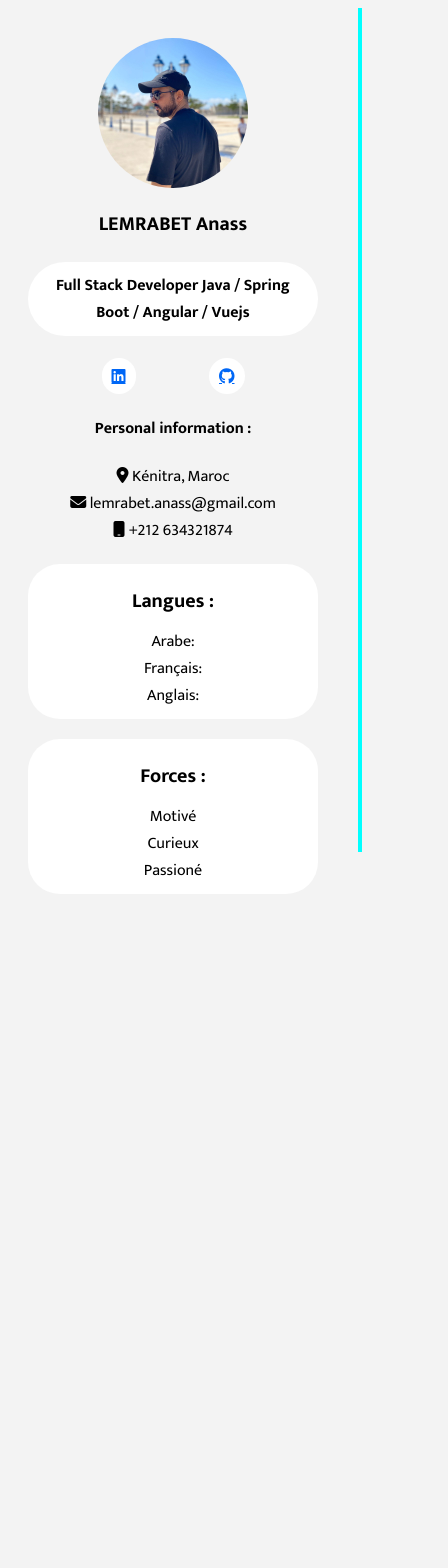
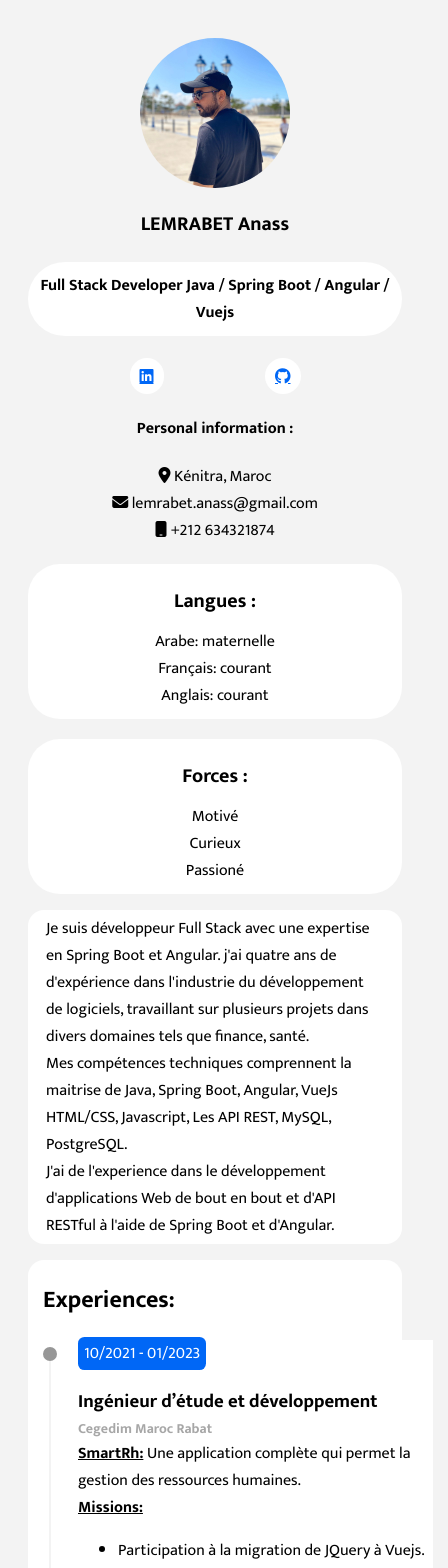
Before and after one commit to lemrabetAnass/angular-cv, an Angular app: page / in a window 390 px wide. Shown: the top 1568 px of the page, 448 px wide, since content can reach past the window. Before the commit the page ends 894 px from the top, so only its background shows below. Built offline with nearby package versions, Linux system fonts and the light colour scheme.

Commit message:
fix responsiveness & add time-line component & use @Input to inject data to children

```diff
--- a/src/app/app.component.css
+++ b/src/app/app.component.css
@@ -1,20 +1,44 @@
 .container {
-    height: 100vh;
+    /* height: 100vh; */
     width: 100%;
 }
 
 .contact-info {
     /*min-width: 290px;*/
     width: 290px;
+    display: inline-block;
 }
 
 .other-info {
-    flex-grow: 1;
-    height: 100%;
-    background-color: aqua;
+    /* flex-grow: 1; */
+    /* height: 100%; */
+    width: calc(100vw - 410px);
+    float: right;
+}
+
+@media only screen and (max-width: 850px) {
+    .contact-info {
+        /* min-width: none; */
+        width: 100%;
+    }
+    .other-info {
+        width: 100%;
+        float: none;
+    }
 }
 
 .margin-rl {
     margin-right: 20px;
     margin-left: 20px;
 }
+
+.padding-rl {
+    padding: O 20px;
+}
+
+.time-line-section {
+    /* padding: 0 15px; */
+    width: 50%;
+    min-width: 420px;
+    flex-grow: 1;
+}
--- a/src/app/app.component.html
+++ b/src/app/app.component.html
@@ -1,7 +1,28 @@
 <router-outlet></router-outlet>
-<div class="container" style="display: flex;">
+
+<div class="container" >
   <div class="contact-info margin-rl">
-    <app-contact-info></app-contact-info>
+    <app-contact-info [data]="data"></app-contact-info>
   </div>
-  <div class="other-info margin-rl"></div>
+  <div class="other-info margin-rl ">
+    <div style="width: 100%;border-radius: 1em;" class="light-background">
+      <p style="padding: 5px 18px" [innerHTML]="data.bio"></p>
+    </div>
+
+    <div class="light-background" style="width: 100%; display: flex; flex-wrap: wrap;border-radius: 1em;">
+      <div class="time-line-section">
+        <div style="padding: 0 15px;">
+          <h2>Experiences:</h2>
+          <app-time-line *ngFor="let experience of data.experiences" [data]="experience"></app-time-line>
+        </div>
+      </div>
+      <div class="time-line-section">
+        <div style="padding: 0 15px;">
+          <h2>Education:</h2>
+          <app-time-line *ngFor="let education of data.educations" [data]="education"></app-time-line>
+        </div>
+      </div>
+    </div>
+
+  </div>
 </div>
--- a/src/app/app.component.ts
+++ b/src/app/app.component.ts
@@ -7,4 +7,148 @@ import { Component } from '@angular/core';
 })
 export class AppComponent {
   title = 'html-cv';
+  data = {
+    firstName: 'Anass',
+    lastName: 'LEMRABET',
+    profile: 'Full Stack Developer Java / Spring Boot / Angular / Vuejs',
+    bio: `Je suis développeur Full Stack avec une expertise en Spring Boot et Angular.
+    j'ai quatre ans de d'expérience dans l'industrie du développement de logiciels,
+    travaillant sur plusieurs projets dans divers domaines tels que finance, santé. <br>
+    Mes compétences techniques comprennent la maitrise de Java, Spring Boot, Angular,
+    VueJs HTML/CSS, Javascript, Les API REST, MySQL, PostgreSQL. <br>
+    J'ai de l'experience dans le développement d'applications Web de bout en bout et
+    d'API RESTful à l'aide de Spring Boot et d'Angular. `,
+    email: 'lemrabet.anass@gmail.com',
+    address: 'Kénitra, Maroc',
+    phone: '+212 634321874',
+    languages: [
+      {name: 'Arabe', level : 'maternelle'},
+      {name: 'Français', level: 'courant'},
+      {name: 'Anglais', level: 'courant'}
+    ],
+    softSkills: [
+      'Motivé',
+      'Curieux',
+      'Passioné'
+    ],
+    experiences: [
+      {
+        type: "work",
+        startDate: new Date(2021, 9, 1),
+        endDate: new Date(2023, 0, 29),
+        roleName: 'Ingénieur d’étude et développement',
+        companyName: 'Cegedim Maroc',
+        companyAddress: 'Rabat',
+        projects: [
+          {
+            name: 'SmartRh',
+            description: 'Une application complète qui permet la gestion des ressources humaines.',
+            missions: [
+              'Participation à la migration de JQuery à Vuejs.',
+              'Participation à la maintenance de l’application.',
+              'Tests unitaires.'
+            ],
+            technologies: [
+              'VueJs2', 'jQuery', 'Jest Unit Testing'
+            ]
+          }
+        ]
+      },
+      {
+        type: "work",
+        startDate: new Date(2019, 2, 1),
+        endDate: new Date(2021, 8, 29),
+        roleName: 'Développeur full stack Spring/Angular',
+        companyName: 'Elhouti & Co',
+        companyAddress: 'Kénitra, Maroc',
+        projects: [
+          {
+            name: 'VitalSoft',
+            description: 'Application SAAS pour la gestion des pharmacies.',
+            missions: [
+              'Participation aux différentes phases de développement.',
+              'Développement des services web REST avec Spring et Front-End avec Angular.',
+              'Tests unitaires, tests d’intégrations avec Junit et tests end-to-end.'
+            ],
+            technologies: [
+              'Jhipster', 'Spring Boot', 'Angular 8', 'PostgreSQL', 'RxJs', 'PrimeNg', 'Integration test', 'e2e test'
+            ]
+          },
+          {
+            name: 'TailoSoft',
+            description: 'Application Web de la société.',
+            missions: [
+              'Refonte du site web.',
+              'Assurer la responsiveness du site web.',
+              'Intégrer un chatbot Messenger.'
+            ],
+            technologies: [
+              'Angular 8', 'CSS'
+            ]
+          },
+          {
+            name: 'SBSwissBusiness',
+            description: 'Application web pour un fiduciaire en Suisse',
+            missions: [
+              'Développement des services web REST avec Spring et Front-End avec Angular.',
+              'Migration de la base de données.',
+              'Tests unitaires, tests d’intégrations avec Junit et tests e2e.'
+            ],
+            technologies: [
+              'Microservice Architecture', 'Java', 'JHipster', 'Spring Boot', 'RestFul API',
+              'RxJs', 'PrimeNg', 'SQL', 'Inegration Tests', 'E2e Tests'
+            ]
+          }
+        ]
+      },
+      /* {
+        type: 'internship',
+        startDate: new Date(2018, 10, 1),
+        endDate: new Date(2019, 2, 29),
+        roleName: 'Stage - Développeur full stack',
+        companyName: 'Mounchaat',
+        companyAddress: 'Kenitra, Maroc',
+        projects: [
+          {
+            missions: [
+              'Développement des applications web.'
+            ],
+            technologies: [
+              'VueJs2', 'jQuery', 'Jest Unit Testing'
+            ]
+          }
+        ]
+      } */
+    ],
+    educations: [
+      {
+        type: "study",
+        startDate: new Date(2016, 9, 1),
+        endDate: new Date(2018, 10, 1),
+        name: 'Master spécialisé en Génie Logiciel pour le Cloud',
+        universityName: 'Université Ibn Tofail',
+        universityAddress: 'Kenitra, Maroc'
+      },
+      {
+        type: "study",
+        startDate: new Date(2013, 9, 1),
+        endDate: new Date(2015, 10, 1),
+        name: 'Licence fondamentale en Ingénierie des Systèmes d’Information.',
+        universityName: 'Université Ibn Tofail',
+        universityAddress: 'Kenitra, Maroc'
+      },
+      {
+        type: "study",
+        startDate: new Date(2011, 9, 1),
+        endDate: new Date(2013, 10, 1),
+        name: 'DEUG en Sciences Mathématiques et Informatiques',
+        universityName: 'Université Ibn Tofail',
+        universityAddress: 'Kenitra, Maroc'
+      }
+    ]
+  }
+
+  haha(value: any) {
+    console.log("value : ", value);
+  }
 }
--- a/src/app/app.module.ts
+++ b/src/app/app.module.ts
@@ -4,11 +4,13 @@ import { BrowserModule } from '@angular/platform-browser';
 import { AppRoutingModule } from './app-routing.module';
 import { AppComponent } from './app.component';
 import { ContactInfoComponent } from './contact-info/contact-info.component';
+import { TimeLineComponent } from './time-line/time-line.component';
 
 @NgModule({
   declarations: [
     AppComponent,
-    ContactInfoComponent
+    ContactInfoComponent,
+    TimeLineComponent
   ],
   imports: [
     BrowserModule,
--- a/src/app/contact-info/contact-info.component.css
+++ b/src/app/contact-info/contact-info.component.css
@@ -22,9 +22,6 @@
     margin-bottom: 10px;
 }
 
-.light-background {
-    background-color: #ffffff;
-}
 
 .link-color {
     color: #0067f6;
--- a/src/app/contact-info/contact-info.component.html
+++ b/src/app/contact-info/contact-info.component.html
@@ -1,10 +1,10 @@
 <div class="container-info">
     <div class="image-container">
         <img class="rounded" src="../../assets/images/anass_img.jpeg" alt="">
-        <h3 class="name-style">LEMRABET Anass</h3>
+        <h3 class="name-style">{{data.lastName?.toUpperCase()}} {{ data.firstName?.charAt(0).toUpperCase() + data.firstName?.slice(1).toLowerCase() }}</h3>
     </div>
     <div>
-        <h4 class="badge-pill light-background">Full Stack Developer Java / Spring Boot / Angular / Vuejs</h4>
+        <h4 class="badge-pill light-background">{{ data.profile }}</h4>
     </div>
     <div style="display:flex;justify-content: space-evenly;">
         <a href="https://www.linkedin.com/in/anass-lemrabet-512a68113/" class="fa-brands fa-linkedin badge-pill light-background link-color"></a>
@@ -14,30 +14,26 @@
         <h4>Personal information :</h4>
         <div>
             <div>
-                <i class="fa-solid fa-location-dot"></i><span> Kénitra, Maroc</span>
+                <i class="fa-solid fa-location-dot"></i><span> {{ data.address }}</span>
             </div>
             <div>
-                <i class="fa-solid fa-envelope"></i><span> lemrabet.anass@gmail.com</span>
+                <i class="fa-solid fa-envelope"></i><span> {{ data.email }}</span>
             </div>
             <div>
-                <i class="fa-solid fa-mobile"></i><span> +212 634321874</span>
+                <i class="fa-solid fa-mobile"></i><span> {{ data.phone }}</span>
             </div>
         </div>
     </div>
     <div class="language-container light-background">
         <h4 class="name-style">Langues :</h4>
         <div class="language-style">
-            <span>Arabe: </span>
-            <span>Français: </span>
-            <span>Anglais: </span>
+            <span *ngFor="let language of data.languages">{{ language.name }}: {{ language.level }}</span>
         </div>
     </div>
     <div class="language-container light-background">
         <h4 class="name-style">Forces :</h4>
         <div class="language-style">
-            <span>Motivé</span>
-            <span>Curieux</span>
-            <span>Passioné</span>
+            <span *ngFor="let item of data.softSkills">{{ item }}</span>
         </div>
     </div>
 </div>
--- a/src/app/contact-info/contact-info.component.ts
+++ b/src/app/contact-info/contact-info.component.ts
@@ -1,4 +1,4 @@
-import { Component } from '@angular/core';
+import { Component, Input } from '@angular/core';
 
 @Component({
   selector: 'app-contact-info',
@@ -7,4 +7,6 @@ import { Component } from '@angular/core';
 })
 export class ContactInfoComponent {
 
+  @Input()
+  data: any;
 }
--- /dev/null
+++ b/src/app/time-line/time-line.component.css
@@ -0,0 +1,42 @@
+.vertical-line {
+    position: absolute;
+    border-left: 2px solid #f3f3f3;
+    height: 100%;
+    margin: 0 6px;
+    top: 21px;
+  }
+
+  .dot {
+    position:absolute;
+    top: 7px;
+    height: 14px;
+    width: 14px;
+    background-color: #979797;
+    border-radius: 50%;
+    display: inline-block;
+  }
+
+  .content {
+    margin-left: 35px;
+  }
+
+  .date-style {
+    display: inline;
+    padding: 3px 6px;
+    border-radius: 0.4em;
+    background-color: #0067f6;
+    color: white;
+    margin-bottom: 0px;
+  }
+
+  .local-style {
+    color:#a7a7a7;
+    margin-top: 0px;
+    margin-bottom: 0px;
+    font-size: 14px;
+  }
+
+  .project-title {
+    font-weight: bold;
+    text-decoration: underline;
+  }
--- /dev/null
+++ b/src/app/time-line/time-line.component.html
@@ -0,0 +1,24 @@
+<div class="light-background" style="position: relative;">
+    <div class="dot"></div>
+    <div class="vertical-line"></div>
+    <div class="content">
+        <div class="date-style"><span>{{ data.startDate | date: 'MM/yyyy'}} - {{ data.endDate | date: 'MM/yyyy'}}</span></div>
+
+        <h3 *ngIf="data.type==='work'" style="margin-bottom: 0px;">{{ data.roleName }}</h3>
+        <h3 *ngIf="data.type==='study'" style="margin-bottom: 0px;">{{ data.name }}</h3>
+
+        <h4 *ngIf="data.type==='work'" class="local-style">{{ data.companyName }} {{ data.companyAddress }}</h4>
+        <h4 *ngIf="data.type==='study'" class="local-style">{{ data.universityName }} {{ data.universityAddress }}</h4>
+
+        <div *ngIf="data.type==='work'">
+            <div *ngFor="let project of data.projects">
+                <span class="project-title">{{ project.name }}:</span>
+                <span> {{ project.description }}</span><br>
+                <span class="project-title">Missions:</span> <br>
+                <ul>
+                    <li *ngFor="let mission of project.missions">{{ mission }}</li>
+                </ul>
+            </div>
+        </div>
+    </div>
+</div>
--- a/src/styles.css
+++ b/src/styles.css
@@ -8,3 +8,8 @@ body {
     border-radius: 10rem;
     padding: 10px;
 }
+
+
+.light-background {
+    background-color: #ffffff;
+}
```
Also changed, not shown: src/app/time-line/time-line.component.ts (added, +16 -0 lines), 1 other file (tests, documents, lock files or other folders).
